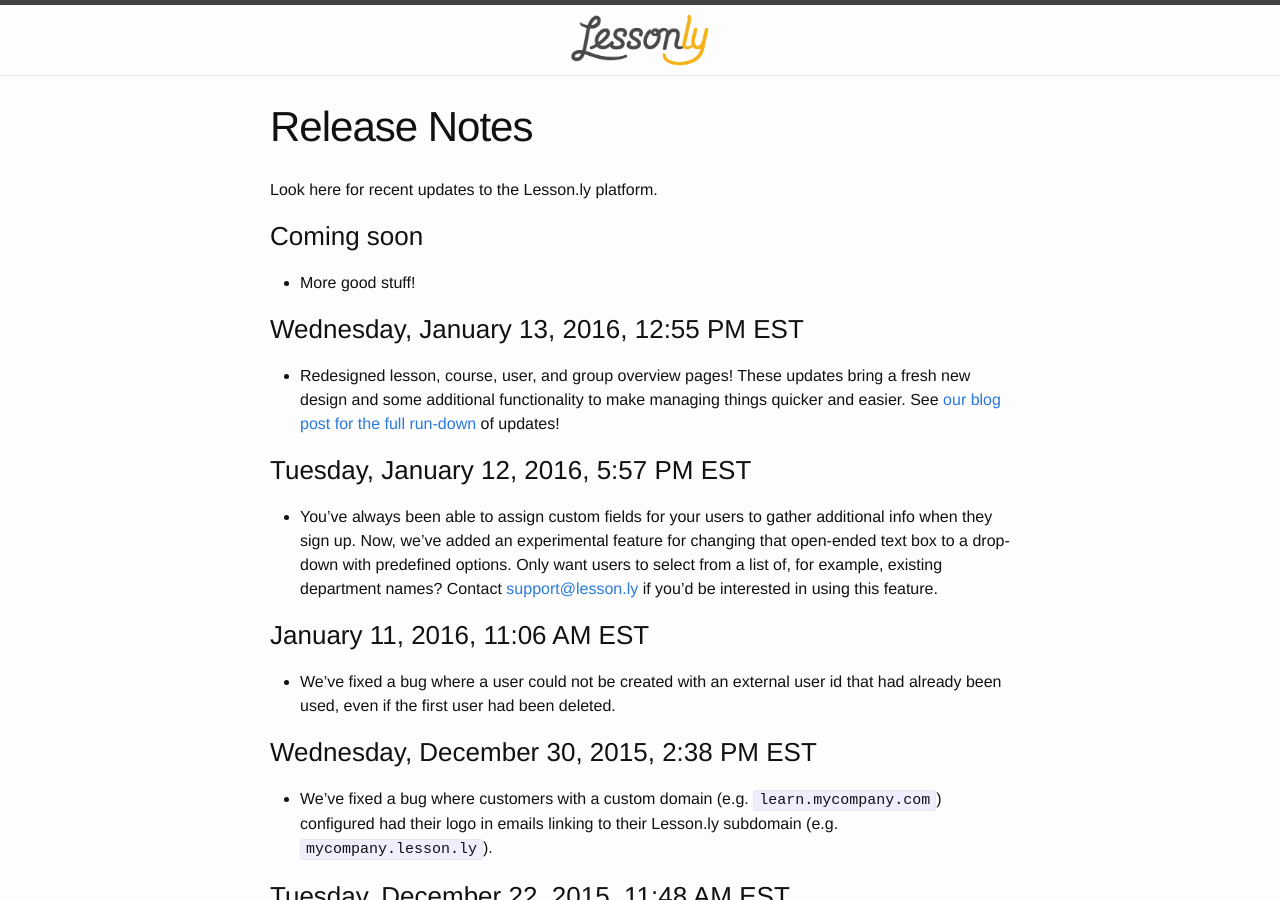
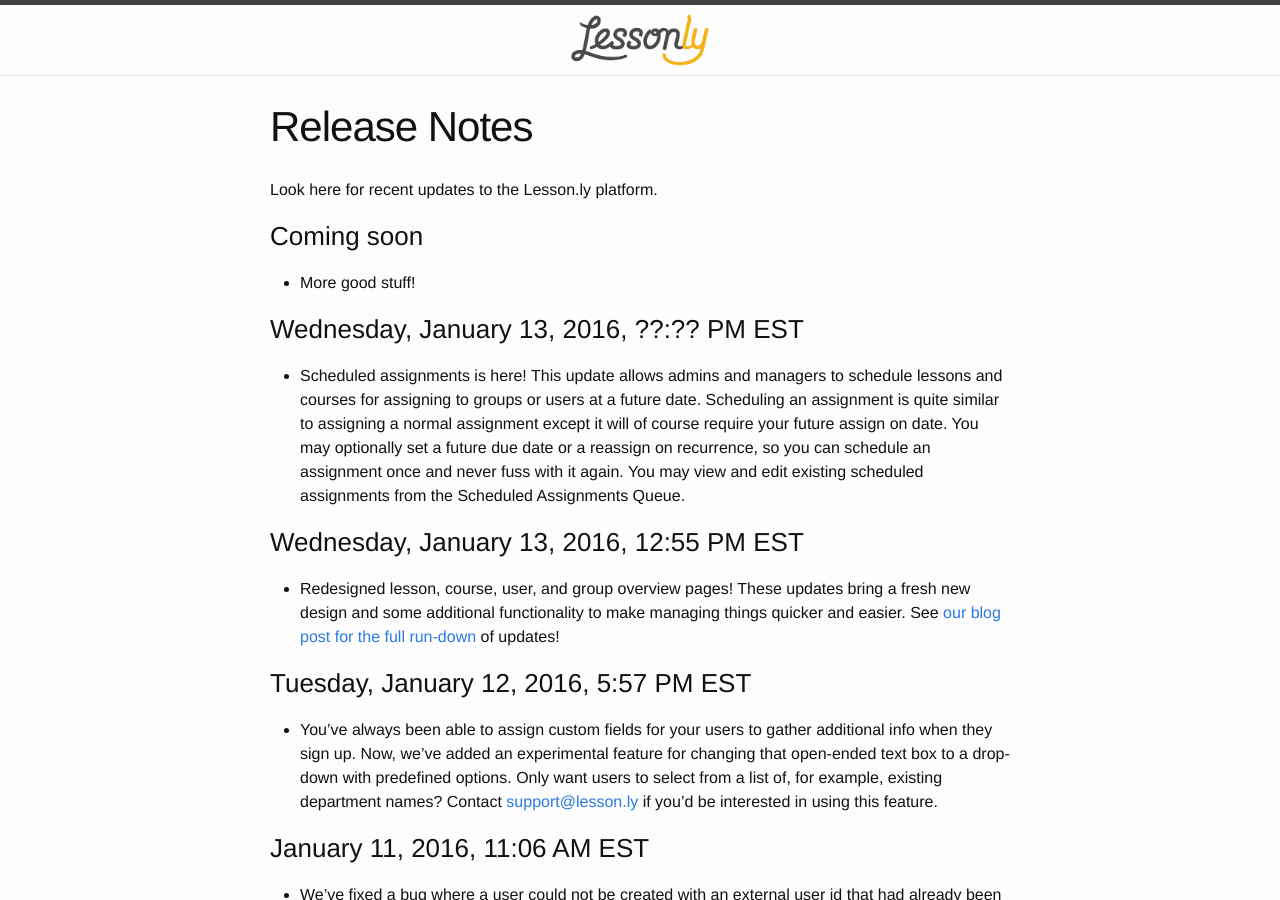
Before and after one commit to isabella232/lessonly.github.io, a Jekyll site: the page built from release-notes.md, in a window 1280 px wide and 900 px high. Built offline with Jekyll 4.4.1, drawn with Linux system fonts in a browser that asks for light colours.

Commit message:
quicky summary of scheduled assignments feature

```diff
--- a/release-notes.md
+++ b/release-notes.md
@@ -9,6 +9,10 @@
 ### Coming soon
 
 - More good stuff!
+
+### Wednesday, January 13, 2016, ??:?? PM EST
+
+- Scheduled assignments is here! This update allows admins and managers to schedule lessons and courses for assigning to groups or users at a future date. Scheduling an assignment is quite similar to assigning a normal assignment except it will of course require your future assign on date. You may optionally set a future due date or a reassign on recurrence, so you can schedule an assignment once and never fuss with it again. You may view and edit existing scheduled assignments from the Scheduled Assignments Queue.
 
 ### Wednesday, January 13, 2016, 12:55 PM EST
 
```
